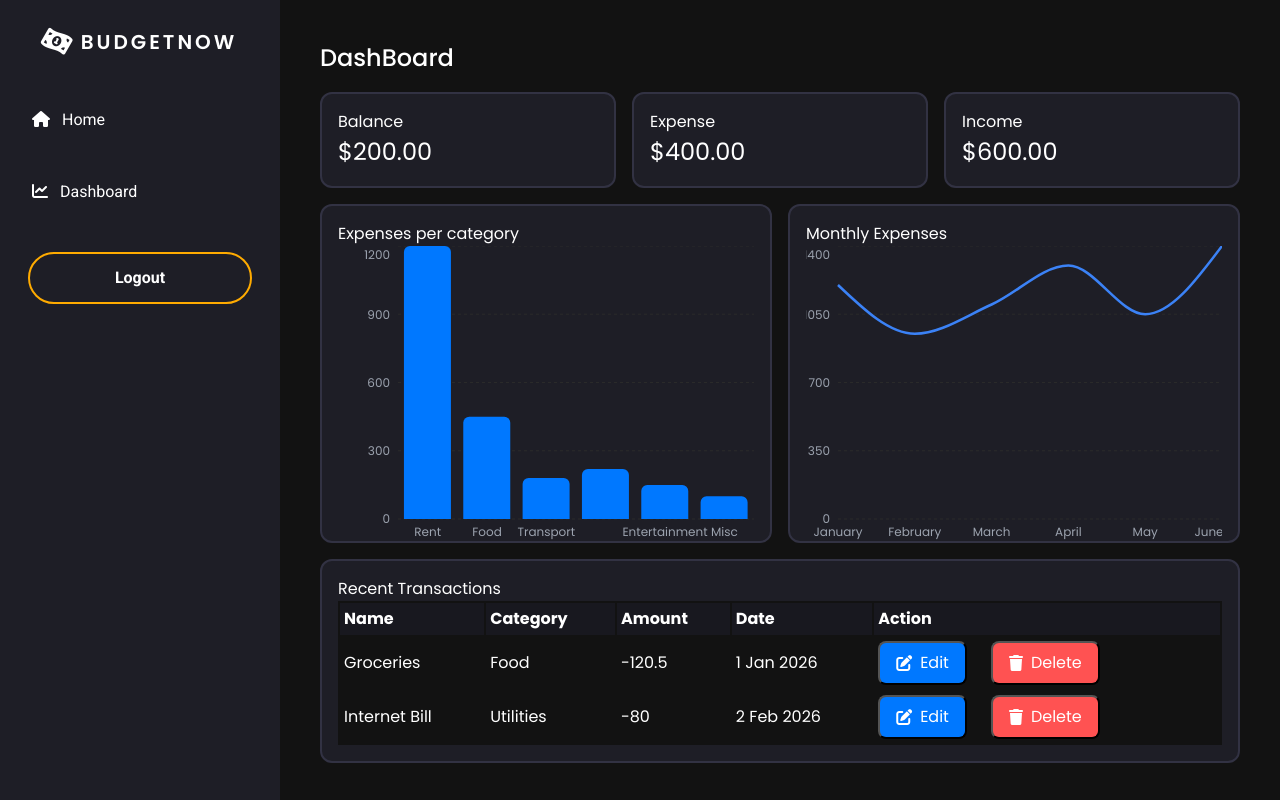
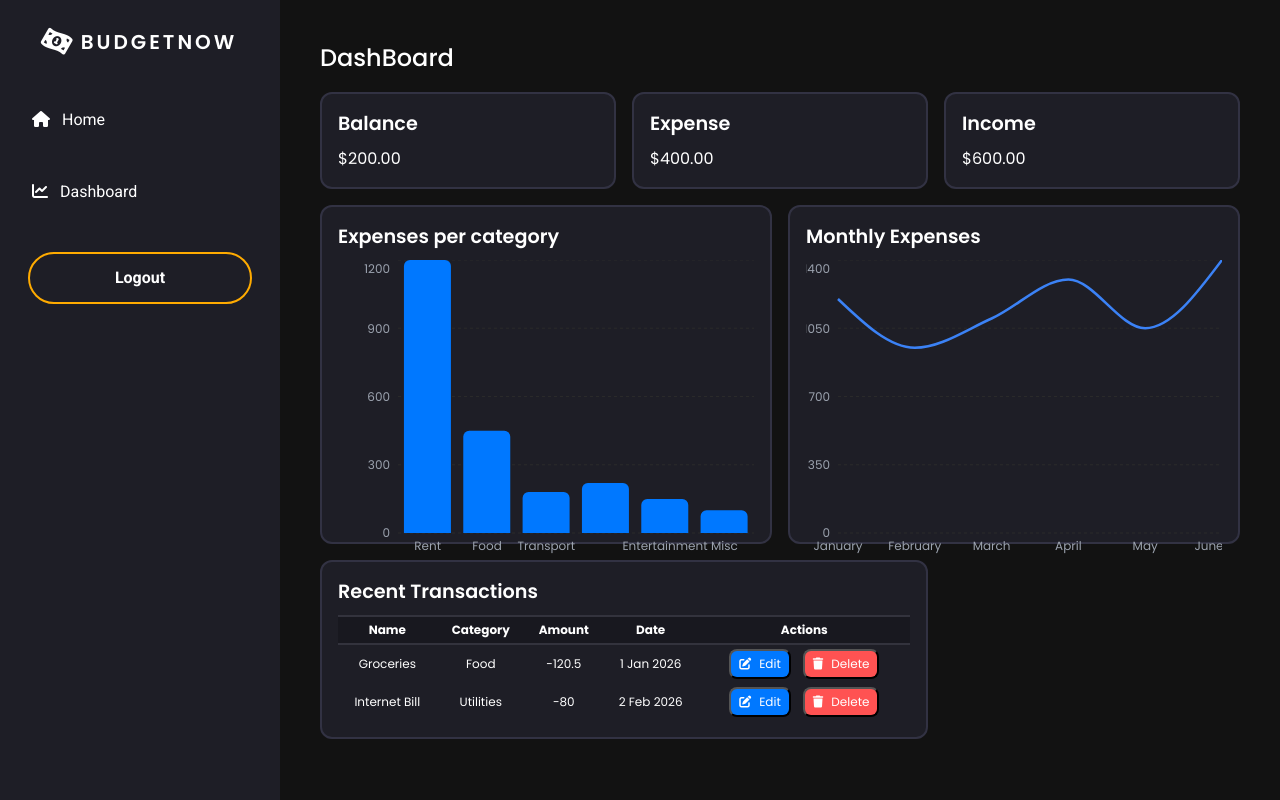
Before and after one commit to mkhikhwan/budget-tracker-mern, a React (Vite) app in the folder frontend/: page / in a window 1280 px wide. Built offline with nearby package versions, Linux system fonts and the light colour scheme.

Commit message:
feat recent transactions table dashboard

```diff
--- a/frontend/src/features/dashboard/components/CardComponent.module.css
+++ b/frontend/src/features/dashboard/components/CardComponent.module.css
@@ -9,12 +9,14 @@
 
 .card .cardTitle{
     font-family: 'Poppins' ,sans-serif;
-    font-size: 1rem;
+    font-size: 1.2rem;
+    margin-bottom: 8px;
+    font-weight: 600;
 }
 
 .card .cardData{
     font-family: 'Poppins' ,sans-serif;
-    font-size: 1.5rem;
+    font-size: 1rem;
 
     margin: 0;
     padding: 0;
--- a/frontend/src/features/dashboard/components/RecentTransactionList.module.css
+++ b/frontend/src/features/dashboard/components/RecentTransactionList.module.css
@@ -1,39 +1,48 @@
 .table{
     width: 100%;
-    font-size: 1rem;
-    background-color: #121212;
+    table-layout: auto;
+    border-collapse: collapse;
+    border-spacing: 0;
 }
 
-.thead{
+.th, .td {
+    font-size: 12px;
+    text-align: left;
+    padding: 4px;
+    text-align: center;
+}
+
+.th{
+    border: none;
     border-bottom: 2px solid #33333D;
+    border-top: 2px solid #33333D;
     background-color: #18181F;
 }
 
-.th, .td {
-    font-size: 1rem;
-    text-align: left;
-    padding: 4px;
+.action{
+    display: flex;
+    align-content: center;
+    justify-content: center;
+    gap: 12px;
+    width: auto;
 }
 
-.quickAction{
-    display: flex;
-    align-content: center;
-    justify-content: left;
-    gap: 24px;
+.actionHeader{
+    width: auto;
 }
 
 @media screen and (max-width:768px){
-    .quickAction{
+    .action, .actionsHeader{
         display: none;
     }
 
     .th, .td {
         font-size: 1rem;
-        text-align: left;
+        text-align: center;
         padding: 8px 0px;
     }
 
-    .nameHeader, .nameData{
+    .nameHeader, .name{
         display: none;
     }
 }
--- a/frontend/src/features/dashboard/components/RecentTransactionList.tsx
+++ b/frontend/src/features/dashboard/components/RecentTransactionList.tsx
@@ -23,12 +23,9 @@ interface Transaction {
     date: string
 }
 
-interface Props{
-    data: Transaction[]
-}
-
-function RecentTransactionList({ data }:Props){
-    data = transactions;
+function RecentTransactionList(){
+    // TODO: API call
+    const data: Transaction[] = transactions;
 
     return (
         <table className={styles.table}>
@@ -38,18 +35,18 @@ function RecentTransactionList({ data }:Props){
                     <th className={`${styles.th} ${styles.categoryHeader}`}>Category</th>
                     <th className={`${styles.th} ${styles.amountHeader}`}>Amount</th>
                     <th className={`${styles.th} ${styles.dateHeader}`}>Date</th>
-                    <th className={`${styles.th} ${styles.actionHeader}`}>Action</th>
+                    <th className={`${styles.th} ${styles.actionsHeader}`}>Actions</th>
                 </tr>
             </thead>
             <tbody>
                 {
                     data.map((transaction)=>{
                         return <tr>
-                            <td className={`${styles.td} ${styles.nameData}`}>{ transaction.name }</td>
-                            <td className={`${styles.td} ${styles.categoryData}`}>{ transaction.category }</td>
+                            <td className={`${styles.td} ${styles.name}`}>{ transaction.name }</td>
+                            <td className={`${styles.td} ${styles.category}`}>{ transaction.category }</td>
                             <td className={`${styles.td} `}>{ transaction.amount }</td>
                             <td className={`${styles.td} `}>{ transaction.date}</td>
-                            <td className={`${styles.td} ${styles.quickAction}`}>
+                            <td className={`${styles.td} ${styles.action}`}>
                                 <Button type="primary">
                                     <i className="fa-solid fa-pen-to-square"></i> Edit
                                 </Button>
--- a/frontend/src/features/dashboard/pages/DashboardHomePage.module.css
+++ b/frontend/src/features/dashboard/pages/DashboardHomePage.module.css
@@ -23,7 +23,7 @@
 }
 
 .recentTransactionList{
-    grid-column: span 3;
+    grid-column: span 2;
 }
 
 @media (max-width:640px){
--- a/frontend/src/shared/components/Button.module.css
+++ b/frontend/src/shared/components/Button.module.css
@@ -1,10 +1,10 @@
 .button{
-    padding: 8px 16px;
+    padding: 4px 8px;
     border-radius: 8px;
     color: white;
     cursor:pointer;
 
-    font-size: 16px;
+    font-size: 12px;
     display: flex;
     align-items: center;
     justify-content: center;
```
